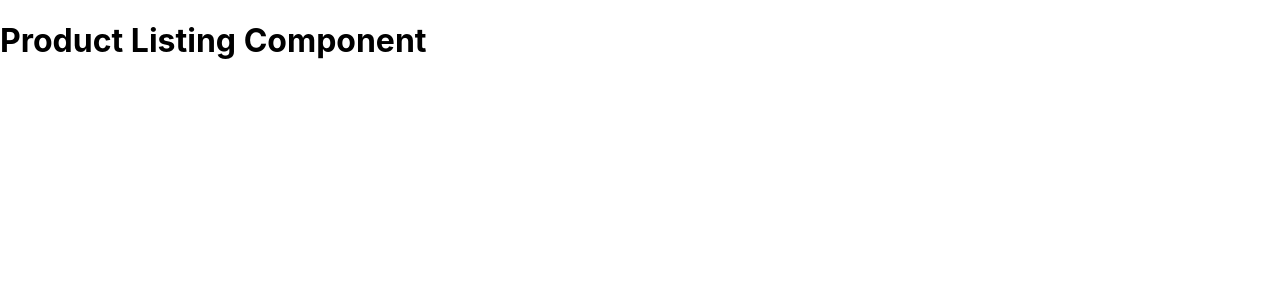
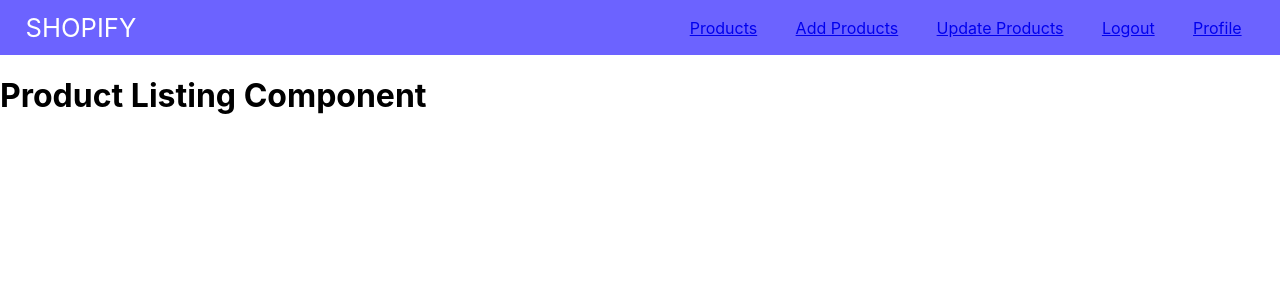
Before and after one commit to tarupathak/Shopify-Frontend, a React (Create React App) app: page / in a window 1280 px wide. Shown: the top 300 px of the page. Built offline with nearby package versions, Linux system fonts and the light colour scheme; the HTML template or start-up script is replaced by a standard one.

Commit message:
Added navbar

```diff
--- a/public/index.html
+++ b/public/index.html
@@ -5,39 +5,10 @@
     <link rel="icon" href="%PUBLIC_URL%/favicon.ico" />
     <meta name="viewport" content="width=device-width, initial-scale=1" />
     <meta name="theme-color" content="#000000" />
-    <meta
-      name="description"
-      content="Web site created using create-react-app"
-    />
-    <link rel="apple-touch-icon" href="%PUBLIC_URL%/logo192.png" />
-    <!--
-      manifest.json provides metadata used when your web app is installed on a
-      user's mobile device or desktop. See https://developers.google.com/web/fundamentals/web-app-manifest/
-    -->
-    <link rel="manifest" href="%PUBLIC_URL%/manifest.json" />
-    <!--
-      Notice the use of %PUBLIC_URL% in the tags above.
-      It will be replaced with the URL of the `public` folder during the build.
-      Only files inside the `public` folder can be referenced from the HTML.
-
-      Unlike "/favicon.ico" or "favicon.ico", "%PUBLIC_URL%/favicon.ico" will
-      work correctly both with client-side routing and a non-root public URL.
-      Learn how to configure a non-root public URL by running `npm run build`.
-    -->
-    <title>React App</title>
+    <title>Shopify</title>
   </head>
   <body>
     <noscript>You need to enable JavaScript to run this app.</noscript>
     <div id="root"></div>
-    <!--
-      This HTML file is a template.
-      If you open it directly in the browser, you will see an empty page.
-
-      You can add webfonts, meta tags, or analytics to this file.
-      The build step will place the bundled scripts into the <body> tag.
-
-      To begin the development, run `npm start` or `yarn start`.
-      To create a production bundle, use `npm run build` or `yarn build`.
-    -->
   </body>
 </html>
--- a/src/App.js
+++ b/src/App.js
@@ -6,12 +6,13 @@ function App() {
   return (
     <>
       <BrowserRouter>
+        <Navbar />
         <Routes>
-          <Route path="/" element={<h1>Product Listing Component</h1>}/>
-          <Route path="/add" element={<h1>Product Listing Component</h1>}/>
-          <Route path="/update" element={<h1>Product Listing Component</h1>}/>
-          <Route path="/logout" element={<h1>Product Listing Component</h1>}/>
-          <Route path="/profile" element={<h1>Product Listing Component</h1>}/>
+          <Route path="/" element={<h1>Product Listing Component</h1>} />
+          <Route path="/add" element={<h1>Product Listing Component</h1>} />
+          <Route path="/update" element={<h1>Product Listing Component</h1>} />
+          <Route path="/logout" element={<h1>Product Listing Component</h1>} />
+          <Route path="/profile" element={<h1>Product Listing Component</h1>} />
         </Routes>
       </BrowserRouter>
     </>
--- a/src/Components/Components.css
+++ b/src/Components/Components.css
@@ -1,4 +1,29 @@
 .nav{
-    display: inline-block;
-    padding: 3vw;
+    display: flex;
+    flex-direction: row;
+    align-items: center;
+    justify-content: space-around;
+
 }
+
+#navbar{
+    display: flex;
+    flex-direction: row;
+    align-items: center;
+    height: 4.3vw;
+    justify-content: space-between;
+    background-color: #6C63FF;
+}
+
+#left{
+    font-size: 2vw;
+    font-family: 700;
+    color:white;
+    margin-left: 2vw;
+}
+
+#right li{
+    margin-right:3vw;
+    list-style-type: none;
+    color: white;
+}
--- a/src/Components/Navbar.jsx
+++ b/src/Components/Navbar.jsx
@@ -1,19 +1,32 @@
-import React from 'react'
-import {Link} from 'react-router-dom';
-import './Components.css'
+import React from "react";
+import { Link } from "react-router-dom";
+import "./Components.css";
 
 const Navbar = () => {
   return (
-    <div>
+    <div id="navbar">
+      <div id="left">SHOPIFY</div>
+      <div id="right">
         <ul className="nav">
-            <li><Link to ="/">Products</Link></li>
-            <li><Link to ="/add">Add Products</Link></li>
-            <li><Link to ="/update">Update Products</Link></li>
-            <li><Link to ="/logout">Logout</Link></li>
-            <li><Link to ="/profile">Profile</Link></li>
+          <li>
+            <Link to="/">Products</Link>
+          </li>
+          <li>
+            <Link to="/add">Add Products</Link>
+          </li>
+          <li>
+            <Link to="/update">Update Products</Link>
+          </li>
+          <li>
+            <Link to="/logout">Logout</Link>
+          </li>
+          <li>
+            <Link to="/profile">Profile</Link>
+          </li>
         </ul>
+      </div>
     </div>
-  )
-}
+  );
+};
 
-export default Navbar
+export default Navbar;
```
Also changed, not shown: src/Components/Footer.jsx (added, +9 -0 lines).
